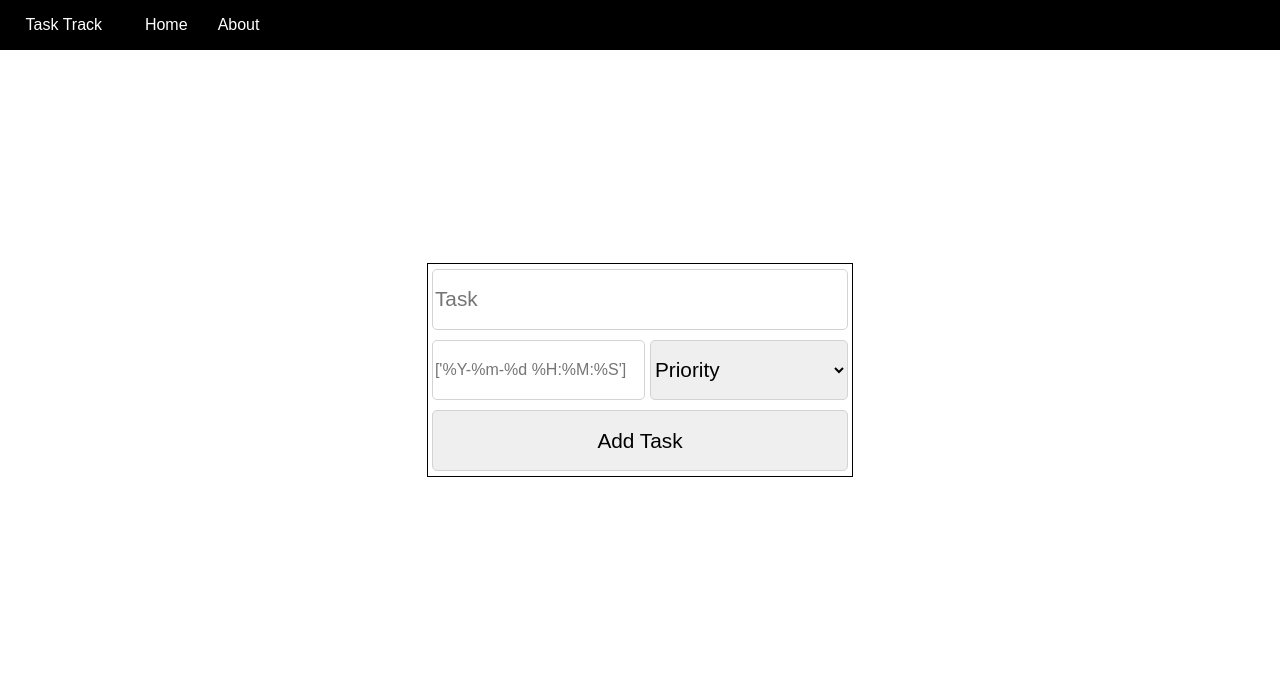
After one commit to kjbrawner22/TaskTrack, a Flask app: page /list/1/new-task in a window 1280 px wide. The commit adds this page. Shown: the top 689 px of the page. Run offline with Flask 2, Linux system fonts and the light colour scheme.

Commit message:
plane changes

```diff
--- a/app/forms.py
+++ b/app/forms.py
@@ -1,5 +1,5 @@
 from flask_wtf import FlaskForm
-from wtforms import StringField,SubmitField
+from wtforms import StringField,SubmitField,DateTimeField,SelectField
 from wtforms.validators import DataRequired
 
 class SearchForm(FlaskForm):
@@ -8,4 +8,12 @@ class SearchForm(FlaskForm):
 
 class TaskForm(FlaskForm):
 	text = StringField('Task', validators=[DataRequired()])
-	submit = SubmitField('Submit')
+	do_by = DateTimeField('Do By', validators=[DataRequired()])
+	priority = SelectField('Priority',
+		                    choices=[
+		                      ('Priority', 'Priority'),
+													('Low', 'Low'),
+													('Medium', 'Medium'),
+													('High', 'High')
+												])
+	submit = SubmitField('Add Task')
--- a/app/routes.py
+++ b/app/routes.py
@@ -1,7 +1,7 @@
 from app import app
 from app.forms import SearchForm,TaskForm
 from app.models import List
-from app.utils import list_exists,new_list_link
+from app.utils import list_exists,new_list_link,add_task
 from flask import render_template,redirect,url_for
 
 @app.route('/', methods=['GET','POST'])
@@ -33,9 +33,27 @@ def new_list():
 		l = l.link
 	return redirect(url_for('list', link=new_list_link(links)))
 
+@app.route('/list/<link>/new-task')
+def new_task(link):
+	form = TaskForm()
+	if form.validate_on_submit():
+		if list_exists(link):
+			l = get_list_by_link(link)
+			add_task(text=form.text.data, do_by=form.do_by.data,
+				       priority=form.priority.data, list_id=l)
+			redirect(url_for('list', link=link))
+		else:
+			redirect(url_for('no_list', link=link))
+	return render_template('new-task.html', link=link, form=form)
+
 @app.route('/list/<link>')
 def list(link):
 	if not list_exists(link):
 		return redirect(url_for('no_list', link=link))
 	title = "Task Track | List " + link
-	return render_template('list.html', link=link, title=title)
+	tasks = [
+		{"text" : "test 1"},
+		{"text" : "test 2"}
+	]
+	return render_template('list.html',
+		                     link=link, title=title, tasks=tasks)
--- /dev/null
+++ b/app/static/css/new-task.css
@@ -0,0 +1,59 @@
+input {
+	font-size: 1.3em;
+	border: 1px solid lightgray;
+	border-radius: 5px;
+}
+
+input:hover {
+	border: 1px solid black;
+}
+
+select {
+	font-size: 1.3em;
+	border: 1px solid lightgray;
+	border-radius: 5px;
+}
+
+select:hover {
+	border: 1px solid black;
+}
+
+#form-wrapper {
+	display: grid;
+	height: 80%;
+	grid-template-columns: repeat(3, 1fr);
+	grid-template-rows: repeat(3, 1fr);
+	grid-template-areas: ". . ."
+											 ". form ."
+											 ". . .";
+}
+
+#form {
+	grid-area: form;
+	display: grid;
+	grid-template-columns: repeat(2, 1fr);
+	grid-template-areas: "text text"
+											 "date priority"
+											 "submit submit";
+	grid-column-gap: 5px;
+	grid-row-gap: 5%;
+	border: 1px solid black;
+	padding: 1%;
+}
+
+#text {
+	grid-area: text;
+}
+
+#do_by {
+	grid-area: date;
+	font-size: 1em;
+}
+
+#priority {
+	grid-area: priority;
+}
+
+#submit {
+	grid-area: submit;
+}
--- /dev/null
+++ b/app/templates/new-task.html
@@ -0,0 +1,17 @@
+{% extends 'base.html' %}
+
+{% block head %}
+<link href="{{ url_for('static', filename='css/new-task.css') }}" rel="stylesheet">
+{% endblock %}
+
+{% block body %}
+<div id="form-wrapper">
+	<div id="form">
+		{{ form.hidden_tag() }}
+		{{ form.text(placeholder=form.text.label.text) }}
+		{{ form.do_by(placeholder=form.do_by.format) }}
+		{{ form.priority() }}
+		{{ form.submit() }}
+	</div>
+</div>
+{% endblock %}
```
Also changed, not shown: app/models.py (+11 -1 lines), app/static/css/list.css (+31 -0 lines), app/templates/list.html (+23 -1 lines), app/utils.py (+14 -1 lines), migrations/versions/c4654f8c402a_new_fields_for_list_and_task_models.py (added, +34 -0 lines), app/static/css/about.css (added).
